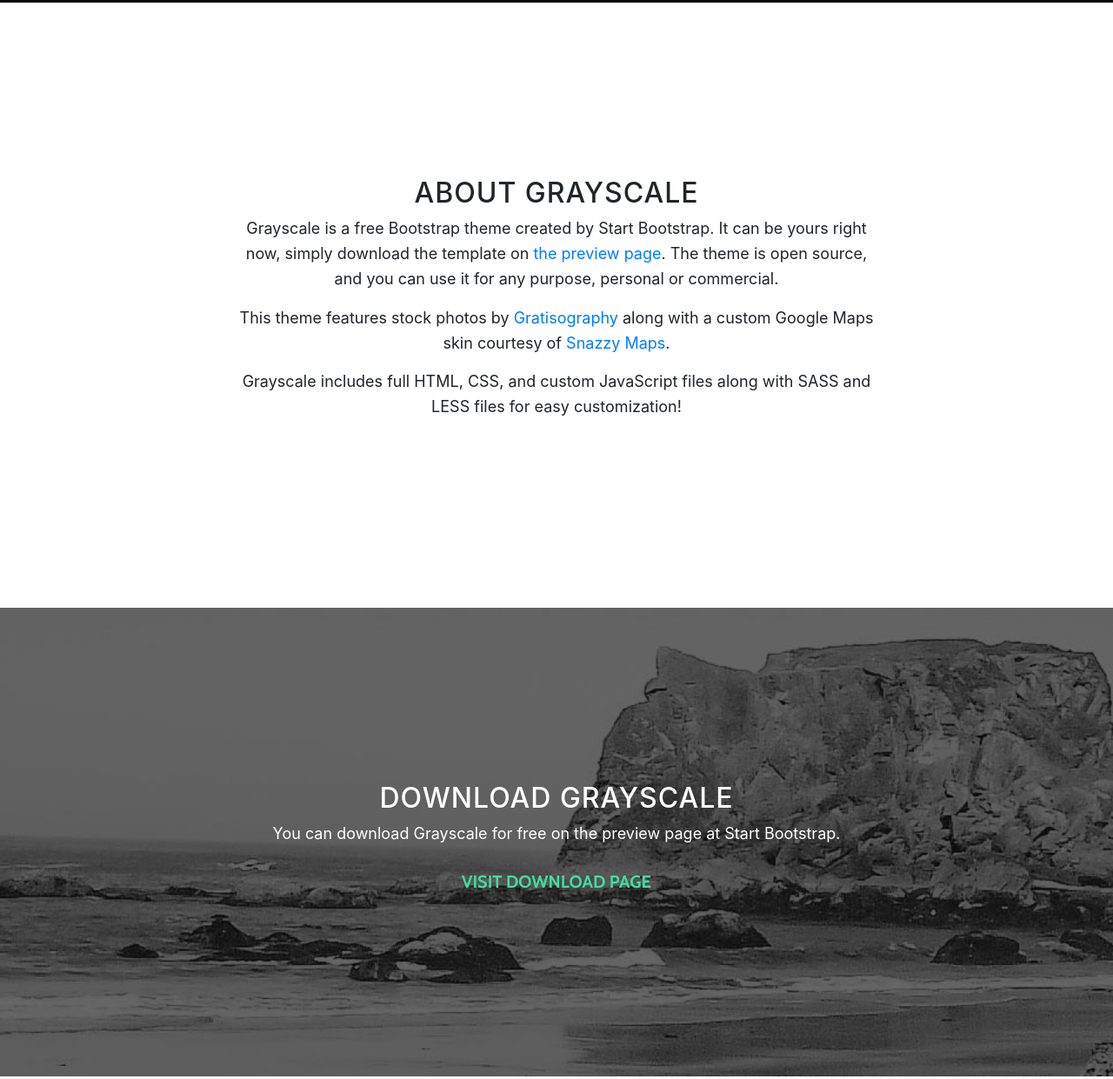
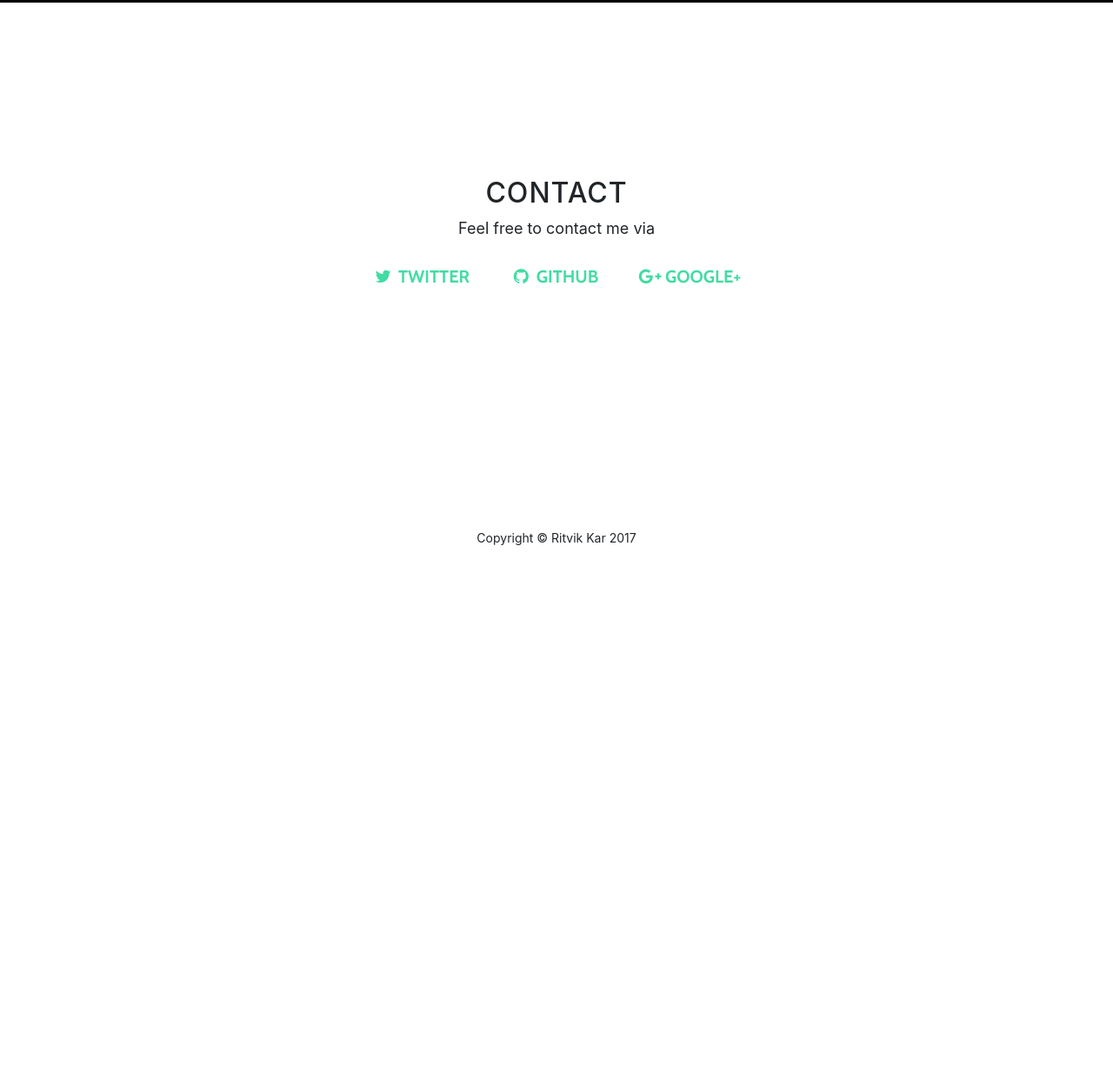
Before and after one commit to ritvikkar/ritvikkar, a website with bundled scripts: page index.html in a window 1280 px wide. Shown: the part 797-2038 px from the top of the page at 87% size. After the commit the page ends 1478 px from the top, so only its background shows below. Built offline with nearby package versions, Linux system fonts and the light colour scheme.

Commit message:
content edits

```diff
--- a/index.html
+++ b/index.html
@@ -39,9 +39,6 @@
               <a class="nav-link js-scroll-trigger" href="#about">About</a>
             </li>
             <li class="nav-item">
-              <a class="nav-link js-scroll-trigger" href="#download">Download</a>
-            </li>
-            <li class="nav-item">
               <a class="nav-link js-scroll-trigger" href="#contact">Contact</a>
             </li>
           </ul>
@@ -56,8 +53,7 @@
           <div class="row">
             <div class="col-lg-8 mx-auto">
               <h1 class="brand-heading">Work In Progress</h1>
-              <p class="intro-text">A free, responsive, one page Bootstrap theme.
-                <br>Created by Start Bootstrap.</p>
+              <p class="intro-text">Working on shifting my website to Github!</p>
               <a href="#about" class="btn btn-circle js-scroll-trigger">
                 <i class="fa fa-angle-double-down animated"></i>
               </a>
@@ -67,59 +63,28 @@
       </div>
     </header>
 
-    <!-- About Section -->
-    <section id="about" class="content-section text-center">
-      <div class="container">
-        <div class="row">
-          <div class="col-lg-8 mx-auto">
-            <h2>About Grayscale</h2>
-            <p>Grayscale is a free Bootstrap theme created by Start Bootstrap. It can be yours right now, simply download the template on
-              <a href="http://startbootstrap.com/template-overviews/grayscale/">the preview page</a>. The theme is open source, and you can use it for any purpose, personal or commercial.</p>
-            <p>This theme features stock photos by
-              <a href="http://gratisography.com/">Gratisography</a>
-              along with a custom Google Maps skin courtesy of
-              <a href="http://snazzymaps.com/">Snazzy Maps</a>.</p>
-            <p>Grayscale includes full HTML, CSS, and custom JavaScript files along with SASS and LESS files for easy customization!</p>
-          </div>
-        </div>
-      </div>
-    </section>
-
-    <!-- Download Section -->
-    <section id="download" class="download-section content-section text-center">
-      <div class="container">
-        <div class="col-lg-8 mx-auto">
-          <h2>Download Grayscale</h2>
-          <p>You can download Grayscale for free on the preview page at Start Bootstrap.</p>
-          <a href="http://startbootstrap.com/template-overviews/grayscale/" class="btn btn-default btn-lg">Visit Download Page</a>
-        </div>
-      </div>
-    </section>
-
     <!-- Contact Section -->
     <section id="contact" class="content-section text-center">
       <div class="container">
         <div class="row">
           <div class="col-lg-8 mx-auto">
-            <h2>Contact Start Bootstrap</h2>
-            <p>Feel free to leave us a comment on the
-              <a href="http://startbootstrap.com/template-overviews/grayscale/">Grayscale template overview page</a>
-              on Start Bootstrap to give some feedback about this theme!</p>
+            <h2>Contact</h2>
+            <p>Feel free to contact me via
             <ul class="list-inline banner-social-buttons">
               <li class="list-inline-item">
-                <a href="https://twitter.com/SBootstrap" class="btn btn-default btn-lg">
+                <a href="https://twitter.com/ritvikkar" class="btn btn-default btn-lg">
                   <i class="fa fa-twitter fa-fw"></i>
                   <span class="network-name">Twitter</span>
                 </a>
               </li>
               <li class="list-inline-item">
-                <a href="https://github.com/BlackrockDigital/startbootstrap" class="btn btn-default btn-lg">
+                <a href="https://github.com/ritvikkar" class="btn btn-default btn-lg">
                   <i class="fa fa-github fa-fw"></i>
                   <span class="network-name">Github</span>
                 </a>
               </li>
               <li class="list-inline-item">
-                <a href="https://plus.google.com/+Startbootstrap/posts" class="btn btn-default btn-lg">
+                <a href="https://plus.google.com/+RitvikKar" class="btn btn-default btn-lg">
                   <i class="fa fa-google-plus fa-fw"></i>
                   <span class="network-name">Google+</span>
                 </a>
@@ -130,13 +95,10 @@
       </div>
     </section>
 
-    <!-- Map Section -->
-    <div id="map"></div>
-
     <!-- Footer -->
     <footer>
       <div class="container text-center">
-        <p>Copyright &copy; Your Website 2018</p>
+        <p>Copyright &copy; Ritvik Kar 2017</p>
       </div>
     </footer>
 
```
